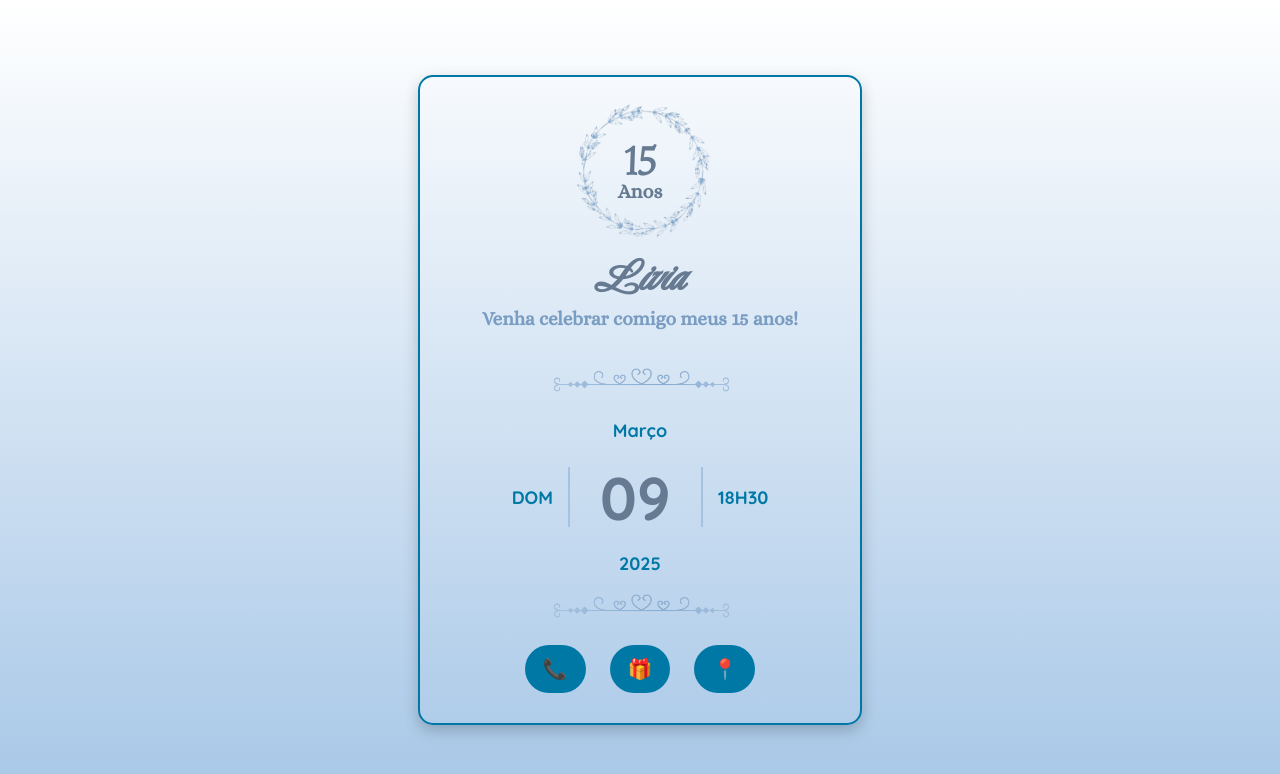
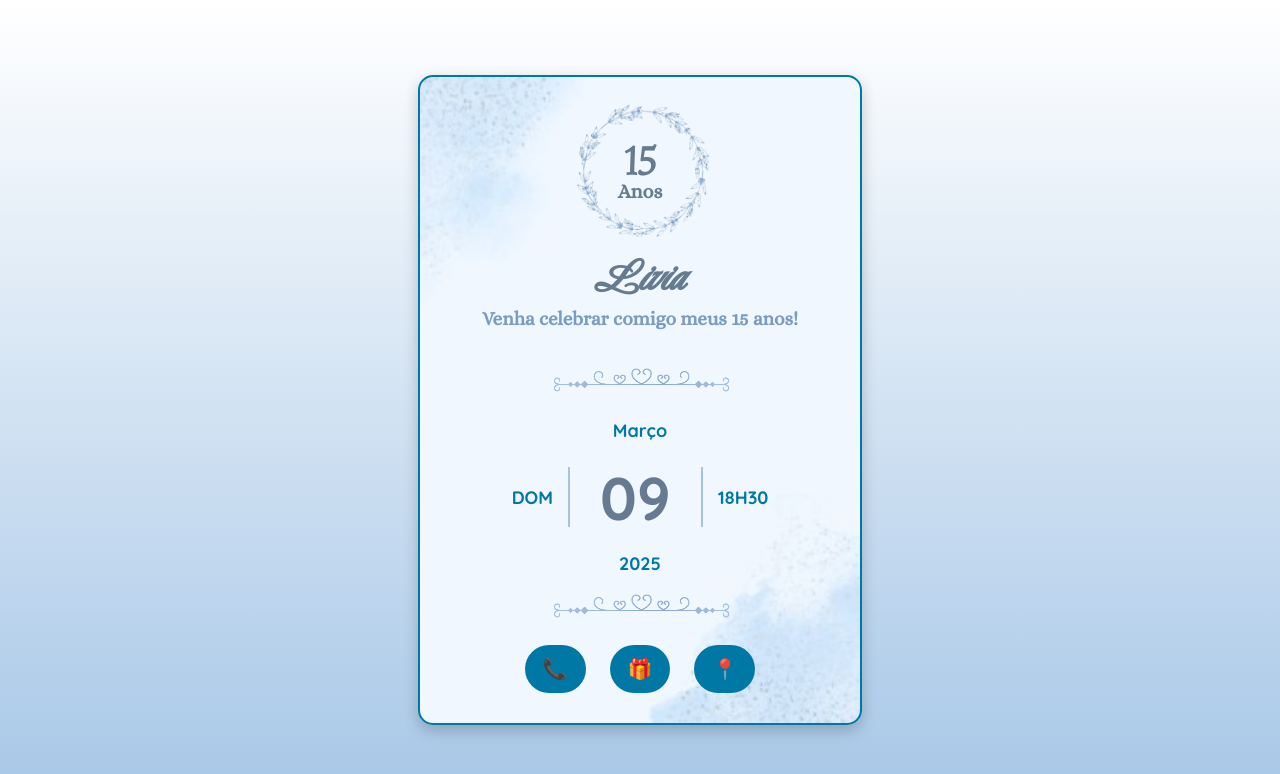
Before and after one commit to VittorN-01/Convite, a plain HTML site: page index.html in a window 1280 px wide. Drawn offline with Linux system fonts and the light colour scheme; the site is published under a folder, as on GitHub Pages, so addresses that start at the root find nothing.

Commit message:
Update app.css

```diff
--- a/app.css
+++ b/app.css
@@ -41,7 +41,7 @@
 
   .convite,
   .sugestoes {
-    background-image: url("/public/fundo.jpg"); /* Imagem de fundo */
+    background-image: url("public/fundo.jpg"); /* Imagem de fundo */
     background-size: cover; /* Faz com que a imagem cubra toda a área do elemento */
     background-repeat: no-repeat; /* Evita repetição da imagem */
     background-position: center; /* Centraliza a imagem dentro do elemento */
```
